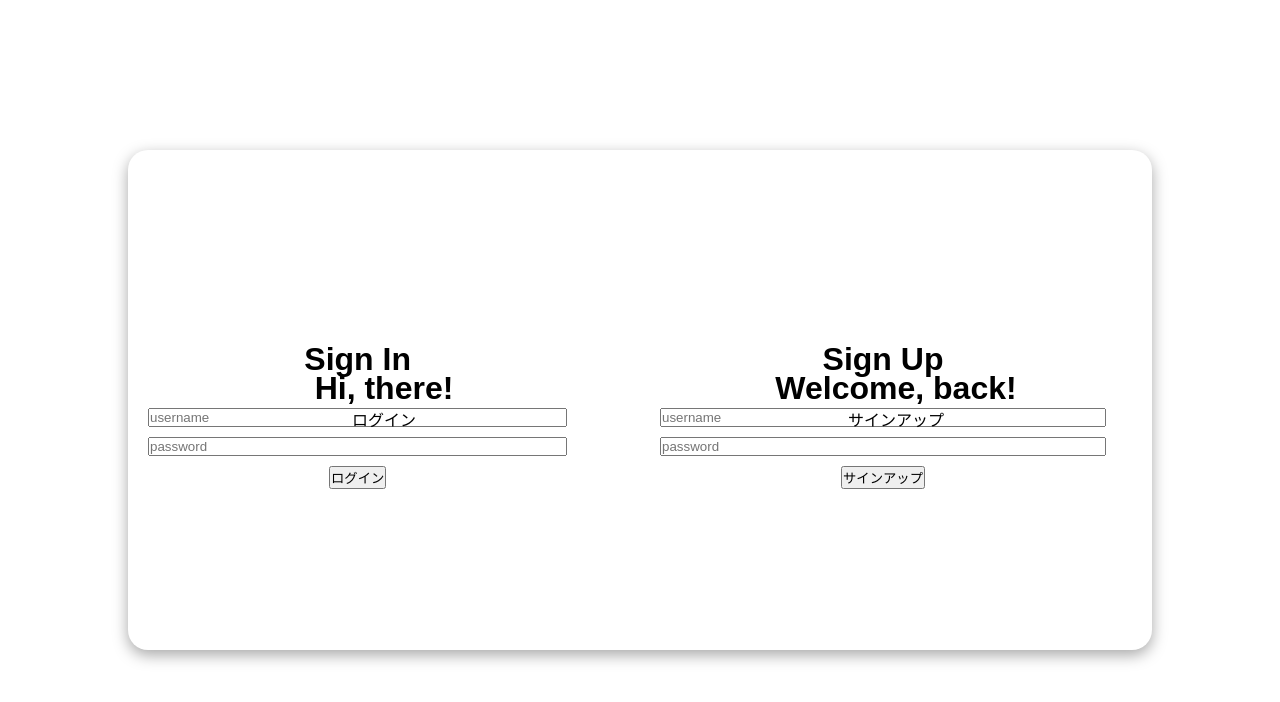
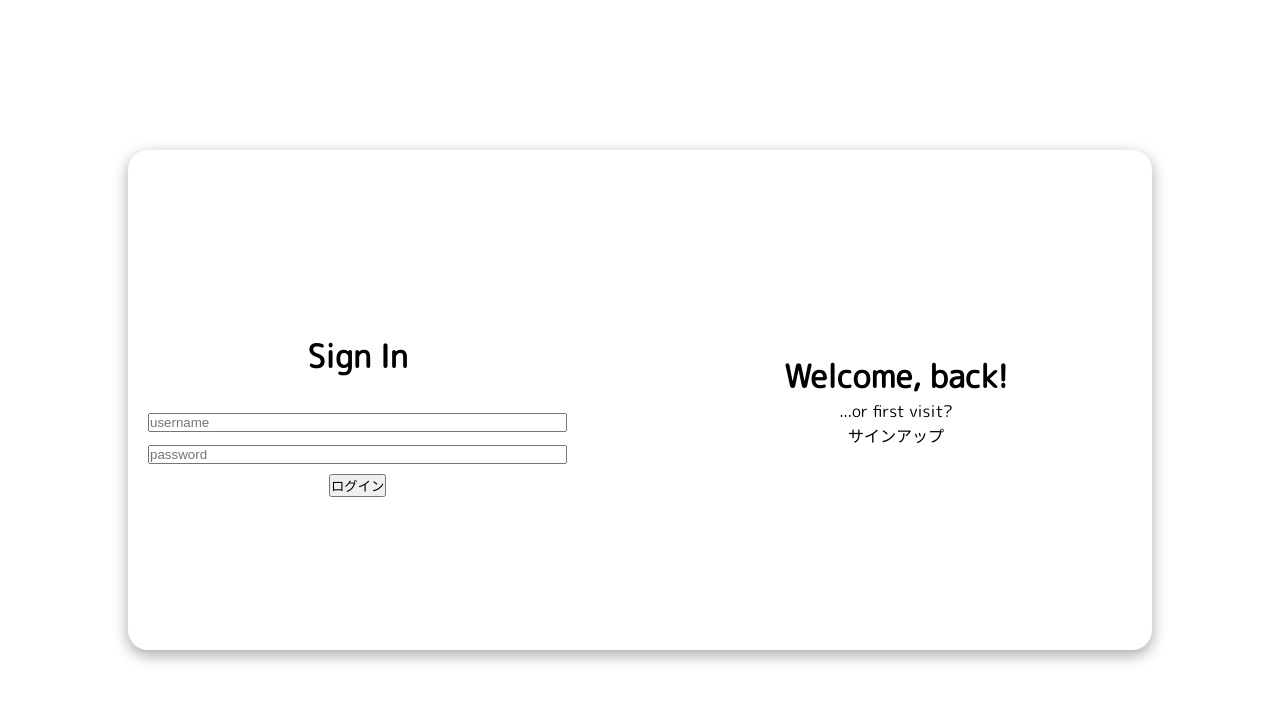
Before and after one commit to bq22005/willtify, a Next.js app: page / in a window 1280 px wide. Shown: the top 702 px of the page. Built offline with nearby package versions, Linux system fonts and the light colour scheme.

Commit message:
Update each form positions

```diff
--- a/src/app/components/layouts/AuthForm.module.css
+++ b/src/app/components/layouts/AuthForm.module.css
@@ -5,6 +5,7 @@
     height: 500px;
     border-radius: 20px;
     box-shadow: 0 5px 15px rgba(0, 0, 0, 0.35);
+    overflow: hidden;
 }
 
 .signInFormContainer, .signUpFormContainer {
@@ -22,9 +23,19 @@
     left: 0;
 }
 
+.signInFormContainerActive {
+    top: -100%;
+    left: -100%;
+}
+
 .signUpFormContainer {
+    top: 100%;
+    left: 50%;
+}
+
+.signUpFormContainerActive {
     top: 0;
-    left: 50%;
+    left: 0;
 }
 
 .formTitle {
@@ -47,7 +58,7 @@
 }
 
 .toggleLeft {
-    top: 0;
+    top: -100%;
     left: 0;
 }
 
@@ -56,6 +67,11 @@
     left: 50%;
 }
 
+.toggleRightActive {
+    top: 100%;
+    left: 100%;
+}
+
 .switchPage {
     width: 100%;
 }
--- a/src/app/components/layouts/AuthForm.tsx
+++ b/src/app/components/layouts/AuthForm.tsx
@@ -24,12 +24,14 @@ export default function AuthForm() {
             <div className={styles.toggleLeft}>
                 <div className={styles.switchPage}>
                     <h1 className={styles.toggleTitle}>Hi, there!</h1>
+                    <p>...or account already exist?</p>
                     <span className={styles.switchPage}>ログイン</span>
                 </div>
             </div>
             <div className={styles.toggleRight}>
                 <div className={styles.switchPage}>
                     <h1 className={styles.toggleTitle}>Welcome, back!</h1>
+                    <p>...or first visit?</p>
                     <span className={styles.switchPage}>サインアップ</span>
                 </div>
             </div>
--- a/src/app/layout.tsx
+++ b/src/app/layout.tsx
@@ -1,14 +1,9 @@
 import type { Metadata } from "next";
-import { Geist, Geist_Mono } from "next/font/google";
+import { M_PLUS_Rounded_1c } from "next/font/google";
 import "./globals.css";
 
-const geistSans = Geist({
-  variable: "--font-geist-sans",
-  subsets: ["latin"],
-});
-
-const geistMono = Geist_Mono({
-  variable: "--font-geist-mono",
+const MPlusRounded1c = M_PLUS_Rounded_1c({
+  weight: "400",
   subsets: ["latin"],
 });
 
@@ -24,7 +19,7 @@ export default function RootLayout({
 }>) {
   return (
     <html lang="ja">
-      <body className={`${geistSans.variable} ${geistMono.variable}`}>
+      <body className={`${MPlusRounded1c.className}`}>
         {children}
       </body>
     </html>
```
